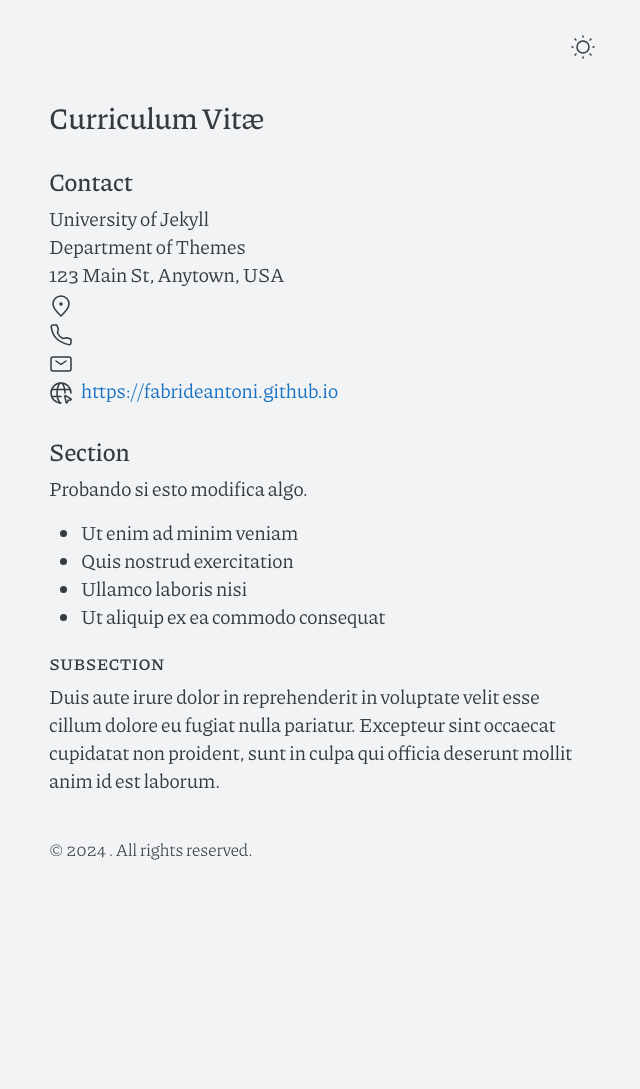
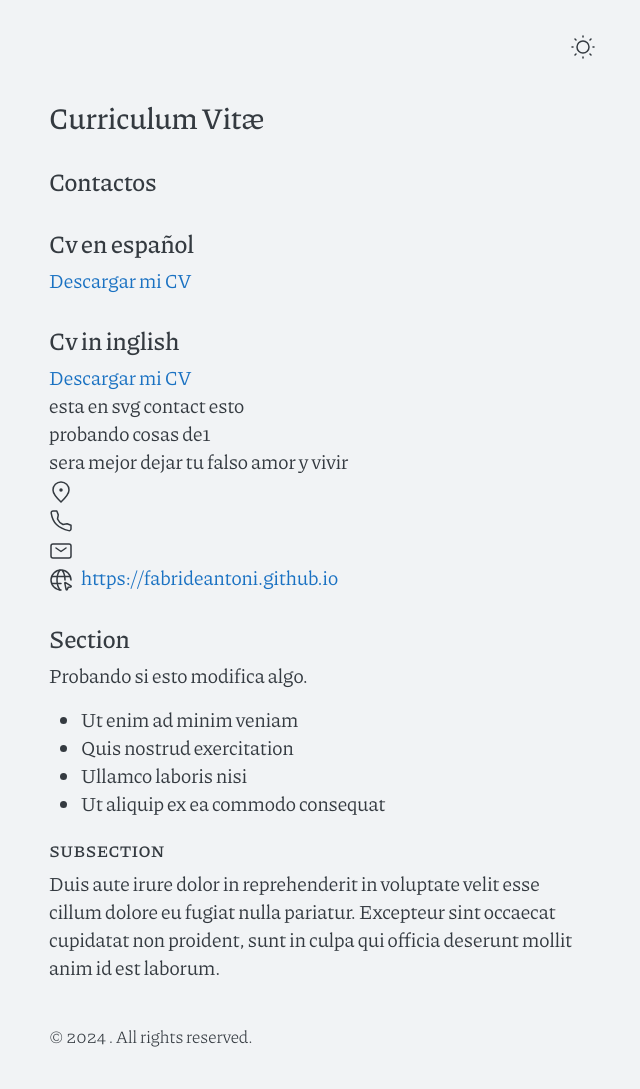
Before and after one commit to fabrideantoni/fabrideantoni.github.io, a Jekyll site: the page built from cv.md, in a window 1280 px wide. Shown: the whole page, without its empty margins (318-958 px from the left). Built offline with Jekyll 4.4.1, drawn with Linux system fonts in a browser that asks for light colours; before the commit the page ends 902 px from its top, so only the background shows below that.

Commit message:
Update contact.html

```diff
--- a/_includes/contact.html
+++ b/_includes/contact.html
@@ -1,9 +1,13 @@
 <div class="contact">
-  <h2>Contact</h2>
+  <h2>Contactos</h2>
+  <h2>Cv en español</h2>
+  <a href="Mi_CV.pdf" download="Mi_CV">Descargar mi CV</a>
+  <h2>Cv in inglish</h2>
+  <a href="Mi_CV.pdf" download="Mi_CV">Descargar mi CV</a>
   <ul>
-    <li>University of Jekyll</li>
-    <li>Department of Themes</li>
-    <li>123 Main St, Anytown, USA</li>
+    <li>esta en svg contact esto</li>
+    <li>probando cosas de1</li>
+    <li>sera mejor dejar tu falso amor y vivir</li>
     <li><span class="li-icon">{% include svg/pin-alt.svg %}</span><span>{{ site.address }}</span></li>
     <li><span class="li-icon">{% include svg/phone.svg %}</span><span>{{ site.phone }}</span></li>
     <li><span class="li-icon">{% include svg/mail.svg %}</span><a href="mailto:{{ site.author.email }}">{{ site.author.email }}</a></li>
```
